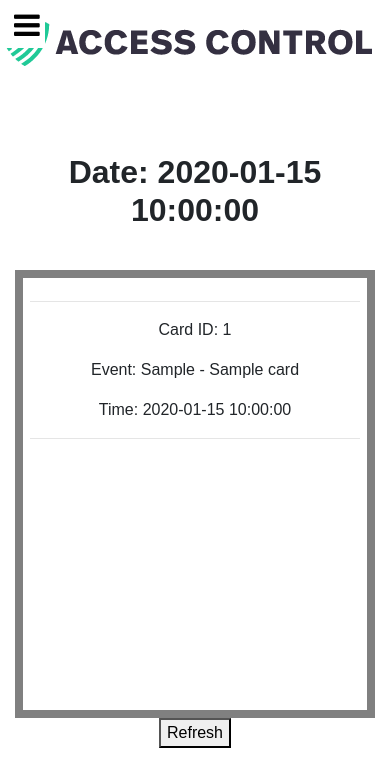
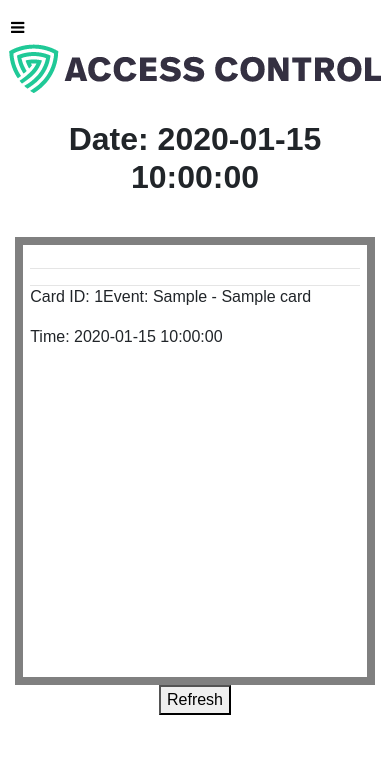
Before and after one commit to asteasolutions/office-access-control, a Flask app: template flask_app/templates/real_time.html in a window 390 px wide. Shown: the top 758 px of the page. Run offline with Flask 2, Linux system fonts and the light colour scheme; the template is opened without the code that fills it: most values are stand-ins (such as "Sample title", 1, 10 or a date in 2020); parts of the project's set-up code (start-up, migrations or seed data) failed here and were passed over.

Commit message:
fixed responsiveness of real_time.html

```diff
--- a/flask_app/static/styles/custom-responsive-styles.css
+++ b/flask_app/static/styles/custom-responsive-styles.css
@@ -1,3 +1,8 @@
+#logo {
+  margin-left: 10%;
+  margin-top: 5%;
+}
+
 .site-wrap:before {
   -webkit-transition: .3s all ease-in-out;
   -o-transition: .3s all ease-in-out;
@@ -27,12 +32,21 @@
 position: relative;
 }
 
-@media screen and (min-width: 768px) {
+@media screen and (min-width: 1100px) {
   .topnav { display: none;}
   }
 
-  @media screen and (max-width: 768px) {
+  @media screen and (max-width: 1100px) {
     #main-nav { display: none;}
+    #logo {
+      margin: 7%;
+      display: block;
+      position: absolute;
+      margin-left: auto;
+      margin-right: auto;
+      left: 0;
+      right: 0;
+    }
   }
 
   .topnav {
@@ -48,15 +62,15 @@ position: relative;
     font-family: Arial;
     color: black;
     background-color: rgb(255, 255, 255);
-    margin: 5px;
-    font-size: 30px;
+    margin: 0.5vw;
+    font-size: 4vw;
     text-decoration: none;
   }
 
   .topnav #myLinks {
     display: none;
     margin-left: 20px;
-    font-size: 20px;
+    font-size: 2vw;
     position: relative;
   }
 
@@ -69,14 +83,34 @@ position: relative;
     transition-delay: 0s;
   }
 
+ul {
+  list-style-type: none;
+  position: absolute;
+  top: 0%;
+  left: 27%;
+  margin: 0;
+  padding: 0px;
+  overflow: hidden;
+}
+
 li a {
   font-family: Arial !important;
   font-size: 18px !important;
   padding-right: 9px !important;
 }
 
-ul {
+li {
+  float: left;
+}
 
+
+
+li a:hover {
+  color:#20c997;
+  transition-property: all;
+  transition-duration: 0.3s;
+  transition-timing-function: ease;
+  transition-delay: 0s
 }
 
 
@@ -250,5 +284,3 @@ ul {
     margin-right: 10px;
   }
 }
-/*Extra large devices (large desktops, 1200px and up)*/
-@media (min-width: 1200px) {}
--- a/flask_app/templates/real_time.html
+++ b/flask_app/templates/real_time.html
@@ -39,11 +39,10 @@
       <div class="row align-items-center">
 
         <div>
-          <img src="../static/images/Access Control Logo sizes/Access Control Logo sizes/Logo_Acces Control_Full-png.png" alt="Italian Trulli">
+          <img id="logo" src="../static/images/Access Control Logo sizes/Access Control Logo sizes/Logo_Acces Control_Full-png.png" alt="Italian Trulli">
         </div>
         <div class="col-10 col-md-8 d-none d-xl-block" data-aos="fade-down">
           <nav class="site-navigation position-relative text-right text-lg-center" role="navigation">
-
             <ul class="main-nav">
               <li><a href="http://127.0.0.1:5000/" id="nav-calendar">HOME</a></li>
               <li><a href="http://127.0.0.1:5000/calendar" id="nav-calendar">CALENDAR</a></li>
@@ -55,13 +54,12 @@
     </div>
 
   </header>
-  <!-- Header Ends -->
-  <!-- About Us Starts -->
+
   <section id="About" class="content-section">
     <div class="container text-center">
       <div class="row">
         <div class="col-lg-12">
-          <div class="block-heading">
+          <div class="block-heading" style="margin-top: 5%;">
             <h2>Date: {{ date }}</h2>
           </div>
           <div class="column">
```
